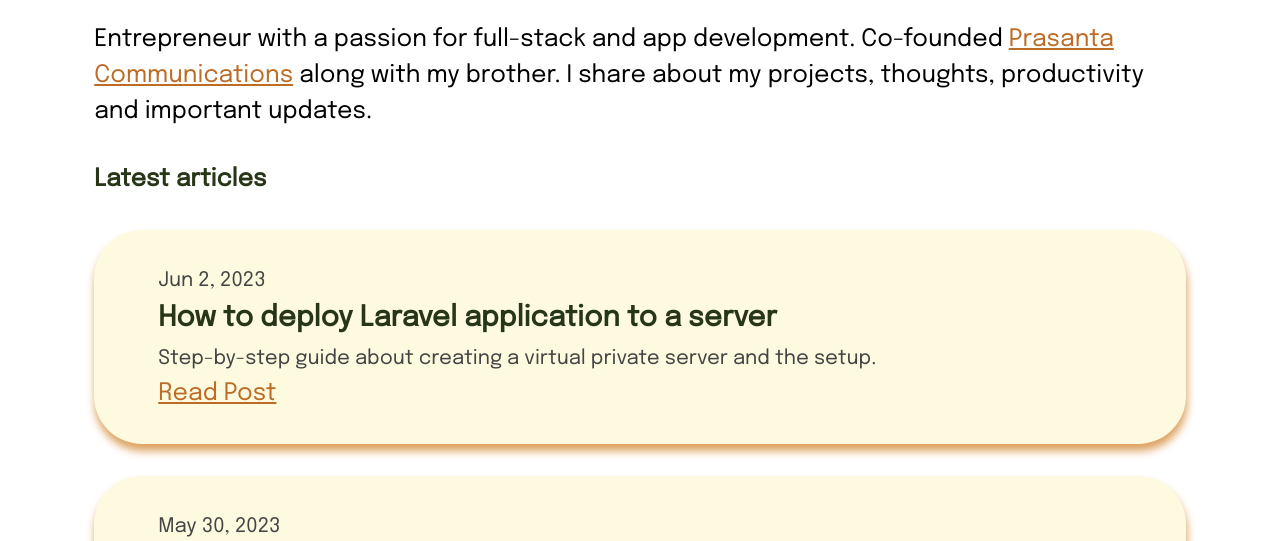
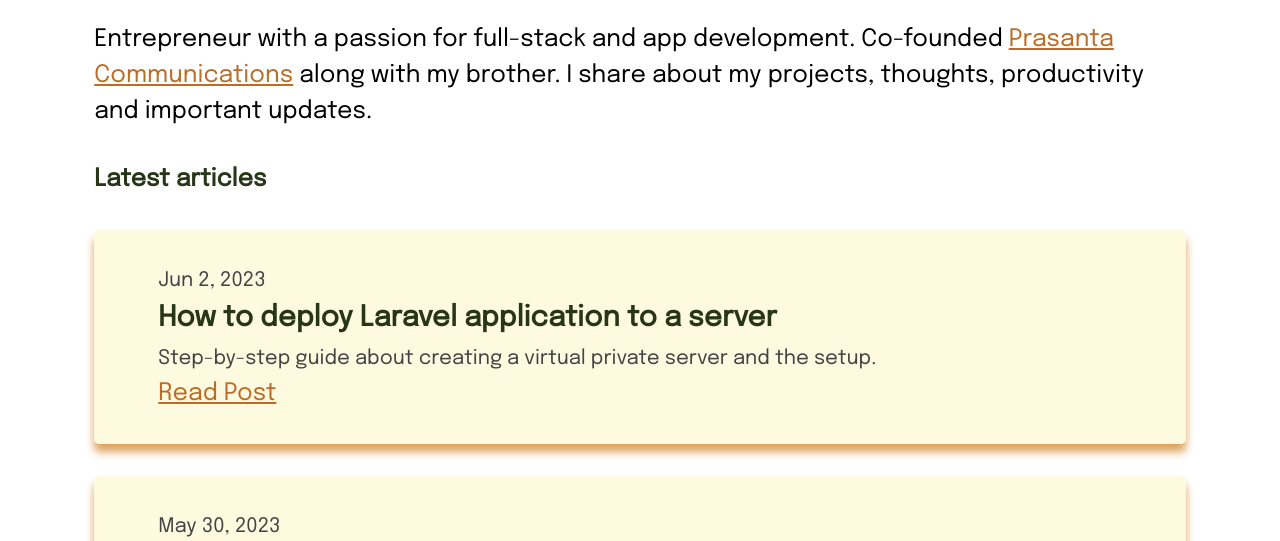
Before and after one commit to insidert/insidert, an Astro site: page / in a window 1280 px wide. Shown: the part 223-764 px from the top of the page. Built offline with nearby package versions, Linux system fonts and the light colour scheme; Astro itself is replaced by a stand-in of ours.

Commit message:
Decrease the corner radius.

```diff
--- a/src/styles/global.css
+++ b/src/styles/global.css
@@ -98,8 +98,8 @@ p {
 
 .post-tile {
   padding: 2rem 4rem;
-  border-radius: 3rem;
-  box-shadow: 1px 7px 8px 0px #DDA15E;
+  border-radius: 0.3rem;
+  box-shadow: 0px 8px 8px 0px #dda15e;
   margin-bottom: 2rem;
 }
 
```
